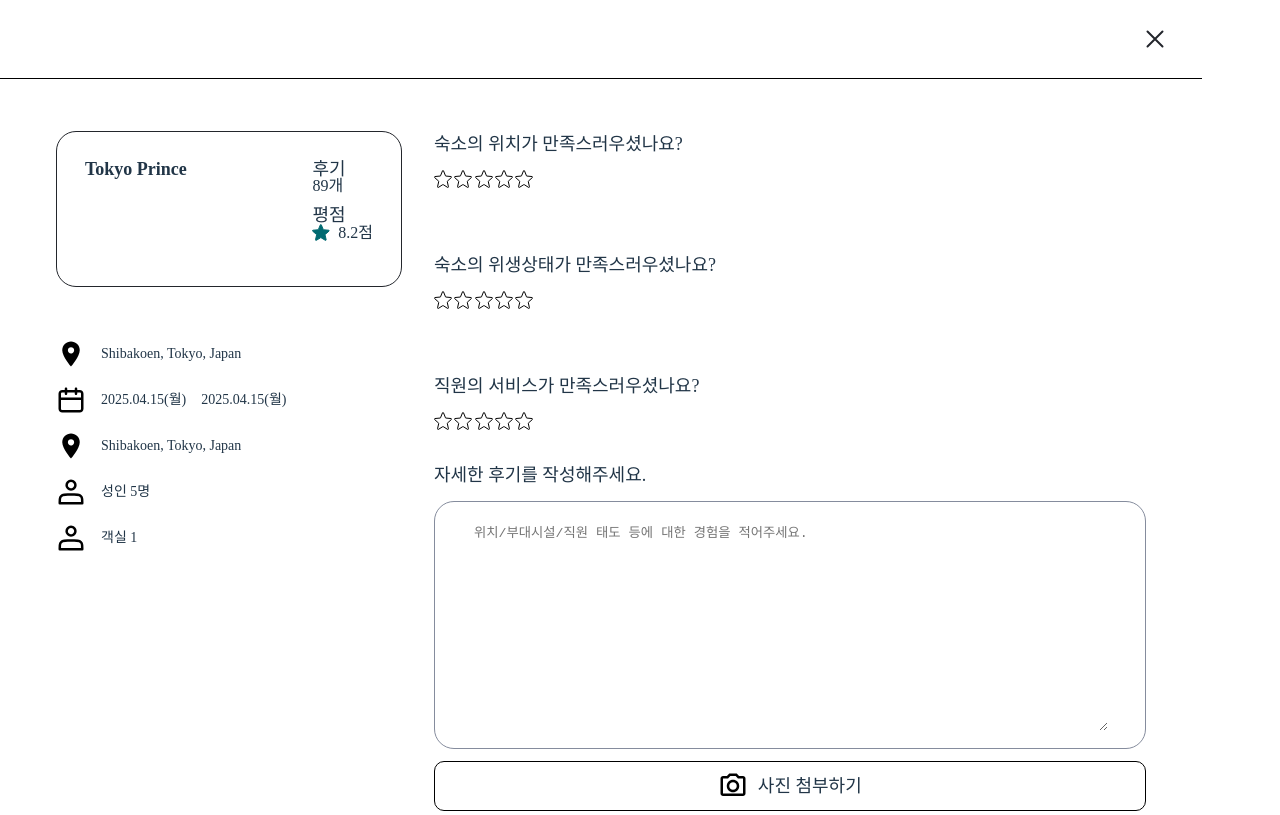
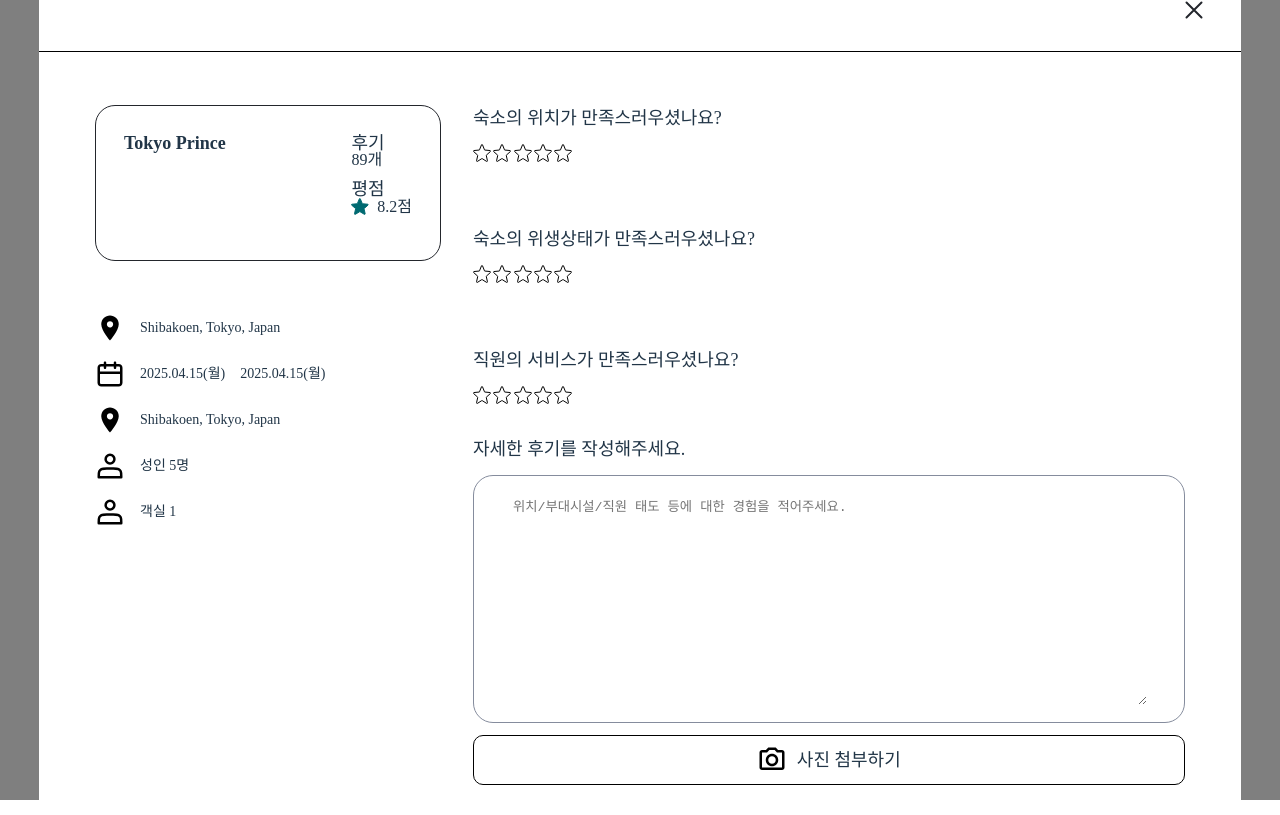
Before and after one commit to his0si/agoda-redesign-frontend, a React (Vite) app in the folder agoda_toy/: page /modal in a window 1280 px wide. Built offline with nearby package versions, Linux system fonts and the light colour scheme.

Commit message:
[ design ] modal layout

```diff
--- a/agoda_toy/src/common/layout/ModalLayout.tsx
+++ b/agoda_toy/src/common/layout/ModalLayout.tsx
@@ -1,26 +1,44 @@
 import styled from 'styled-components';
 import CloseIcon from '../../myrev/assets/my_rev_x.svg?react';
 import { WrapSvgIcon } from '@stInfo/styles/Svg';
+import type { ModalClose } from '@src/stInfo/types/modalClose';
 
 type ModalLayoutProps = {
   children: React.ReactNode;
 };
 
-export default function ModalLayout({ children }: ModalLayoutProps) {
+type ModalTypes = ModalLayoutProps & ModalClose;
+
+export default function ModalLayout({
+  children,
+  handleModalClose,
+}: ModalTypes) {
   return (
-    <Container>
-      <Header>
-        <CloseBtnIcon />
-      </Header>
-      <Frame>{children}</Frame>
-    </Container>
+    <Overlay>
+      <Container>
+        <Header>
+          <CloseBtnIcon onClick={handleModalClose} />
+        </Header>
+        <Frame>{children}</Frame>
+      </Container>
+    </Overlay>
   );
 }
+
+const Overlay = styled.div`
+  position: fixed;
+  inset: 0;
+  background-color: rgba(0, 0, 0, 0.5);
+  display: flex;
+  justify-content: center;
+  align-items: center;
+  z-index: 999;
+`;
 
 const Container = styled.div`
   display: flex;
   width: 75.125rem;
-  height: 50.9375rem;
+  height: 53.9rem;
   flex-direction: column;
   flex-shrink: 0;
 
```
